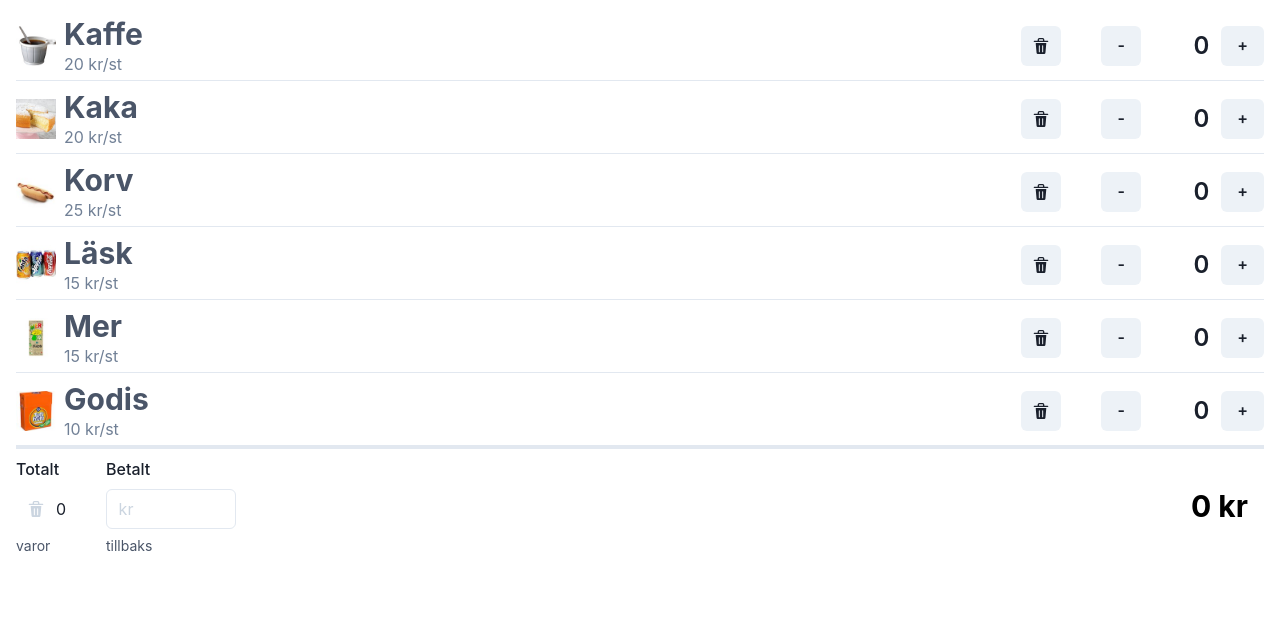
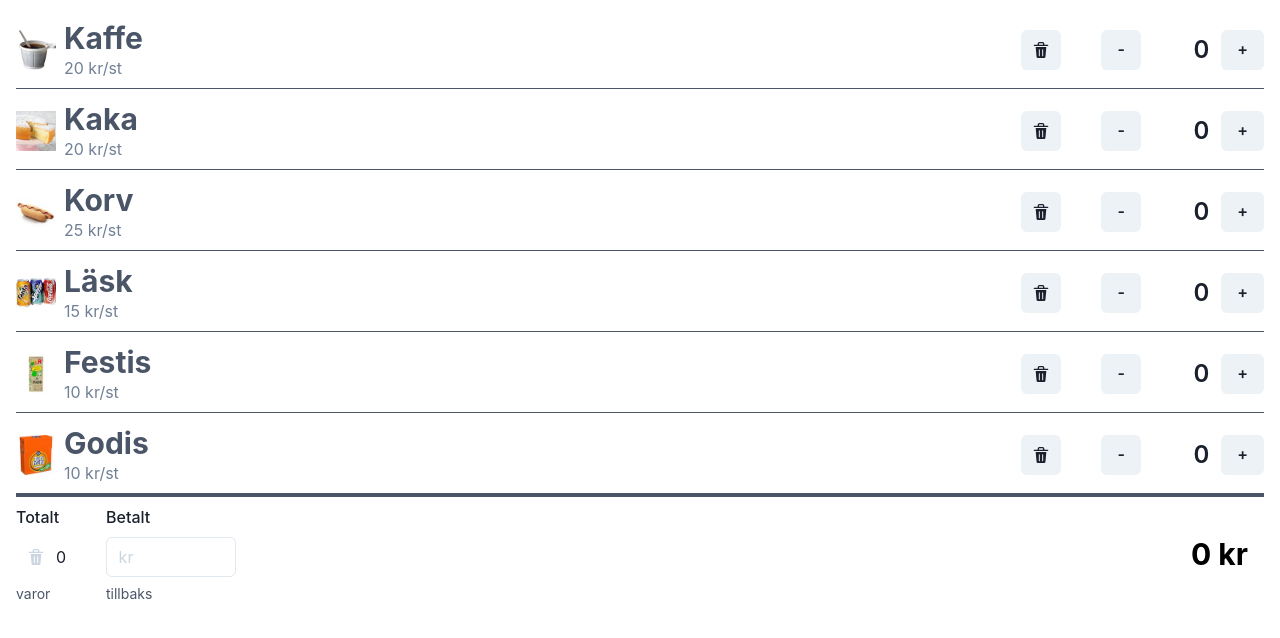
Before and after one commit to danieledler/auktion, a Next.js app: page / in a window 1280 px wide. Shown: the top 638 px of the page. Built offline with nearby package versions, Linux system fonts and the light colour scheme.

Commit message:
Update price

```diff
--- a/src/components/Auktionsfika.tsx
+++ b/src/components/Auktionsfika.tsx
@@ -48,8 +48,8 @@ const fikaData = [
     imageUrl: "img/läsk.jpg",
   },
   {
-    name: "Mer",
-    price: 15,
+    name: "Festis",
+    price: 10,
     imageUrl: "img/mer.jpg",
   },
   {
@@ -159,7 +159,9 @@ const FikaItemView = observer(function _FikaItemView({
   return (
     <Box
       borderBottomWidth={last ? "4px" : "1px"}
-      pb={1}
+      borderBottomColor="gray.600"
+      pb={2}
+      pt={1}
       alignItems="center"
       display="flex"
       width="100%"
```
